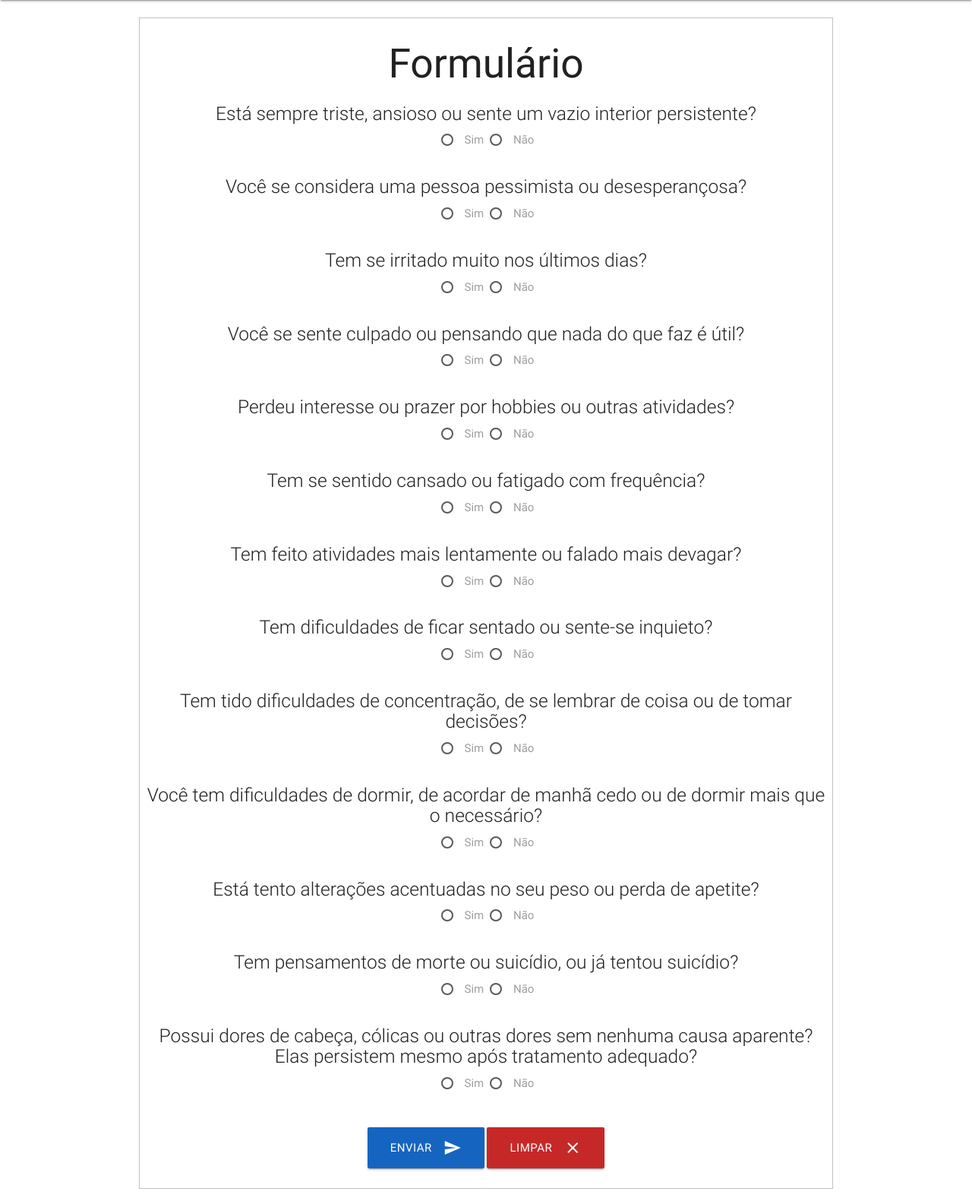
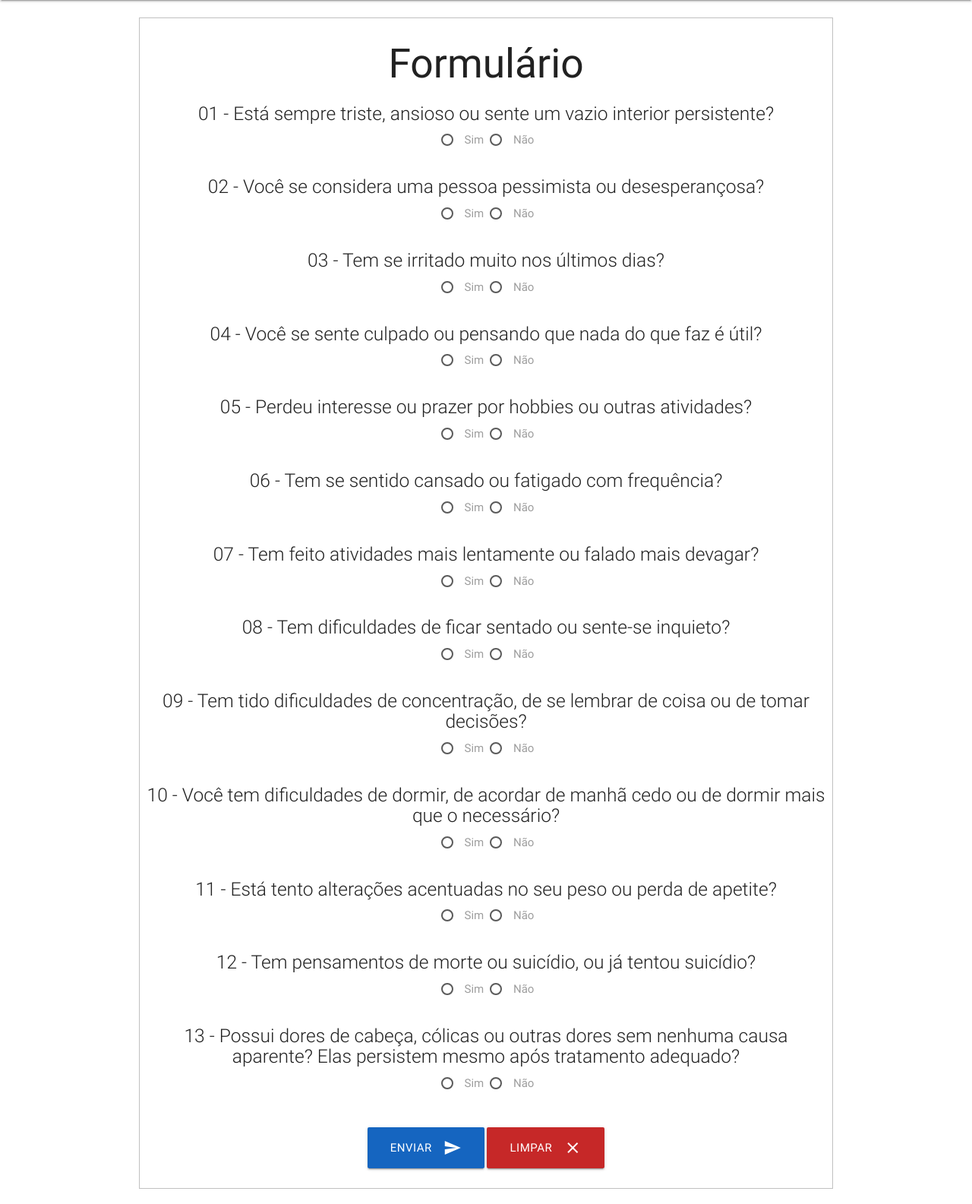
Before and after one commit to IADepressao/rna, a Django app: page /perguntas/ in a window 1280 px wide. Shown: the part 64-1649 px from the top of the page at 76% size. Run offline with Django 3.2, Linux system fonts and the light colour scheme; some libraries are stand-ins or nearby versions.

Commit message:
ultimas mudanças da antiga aplicação
Signed-off-by: Luciano Almeida <mdiebr@gmail.com>

```diff
--- a/depressao/base/views.py
+++ b/depressao/base/views.py
@@ -4,6 +4,7 @@ import datetime
 import json
 import numpy as np
 import random
+import io
 
 
 def hello_msg():
@@ -37,32 +38,36 @@ def home(request):
 def perguntas(request):
     error = False
     if request.method == 'POST':
+        rna = RNA.objects.get_or_create(id=1)[0]
+        rna.executar()
         return redirect('resultados')
-    return render(request, 'app/perguntas.html', {'error': error})
+    return render(request, 'app/perguntas.html')
 
 
 def resultados(request):
-    RNA.objects.all().delete()
-    for n in range(30):
-         r = RNA()
-         r.name = "Produto " + str(n)
-         r.price = random.randint(1,30)
-         r.save()
+    if request.method == 'GET':
+        # qs = Erro.objects.all()
+        # for e in qs:
+        #     memfile = io.BytesIO()
+        #     memfile.write(json.loads(e.valores).encode('latin-1'))
+        #     memfile.seek(0)
+        #     erro = np.load(memfile)
 
-    queryset = RNA.objects.all()
-    names = [obj.name for obj in queryset]
-    prices = [int(obj.price) for obj in queryset]
-    x = np.random.rand(5)
-    y = np.random.rand(5)
-    index = [i for i in range(5)]
+        #     import ipdb
+        #     ipdb.set_trace()
+        #     pass
 
-    context = {
-        'names': json.dumps(names),
-        'prices': json.dumps(prices),
-        'x': json.dumps(x.tolist()),
-        'y': json.dumps(y.tolist()),
-        'index': json.dumps(index),
-    }
+        # i = [i for i in range(qs.count())]
+        x = np.random.rand(5)
+        y = np.random.rand(5)
+        index = [i for i in range(5)]
+
+        context = {
+
+            'x': json.dumps(x.tolist()),
+            'y': json.dumps(y.tolist()),
+            'index': json.dumps(index),
+        }
     return render(request, 'app/resultados.html', context)
 
 
@@ -88,11 +93,9 @@ def configuracoes(request):
                 rna.intervalo = request.POST.get("inter")
                 rna.save()
             if 'submit-train' in request.POST:
-                #update no valor da epoca, usando abs()
-                #executar funcao de treino
                 rna = RNA.objects.get_or_create(id=1)[0]
-                rna.epoca = int(request.POST.get('epoca'))
+                rna.epoca = abs(int(request.POST.get('epoca')))
                 rna.save()
 
-                rna.treinar()
+                rna.executar(testar=True)
             return redirect('home')
--- a/depressao/templates/app/perguntas.html
+++ b/depressao/templates/app/perguntas.html
@@ -22,7 +22,7 @@
             <!-- Início do bloco das perguntas -->
             <!-- Importante notar os grupos de pergutas, além do for no -->
             <!-- label ter que coincidir com o id do input -->
-            <h5 class="light">Está sempre triste, ansioso ou sente um vazio interior persistente?</h5>
+            <h5 class="light">01 - Está sempre triste, ansioso ou sente um vazio interior persistente?</h5>
               <input class="with-gap" name="p01" id="Pergunta01-1" type="radio" value="True" required/>
               <label for="Pergunta01-1">Sim</label>
               <input class="with-gap" name="p01" id="Pergunta01-2" type="radio" value="False" />
@@ -30,7 +30,7 @@
               <br>
               <br>
 
-            <h5 class="light">Você se considera uma pessoa pessimista ou desesperançosa?</h5>
+            <h5 class="light">02 - Você se considera uma pessoa pessimista ou desesperançosa?</h5>
               <input class="with-gap" name="p02" id="Pergunta02-1" type="radio" value="True" required/>
               <label for="Pergunta02-1">Sim</label>
               <input class="with-gap" name="p02" id="Pergunta02-2" type="radio" value="False"/>
@@ -38,7 +38,7 @@
               <br>
               <br>
 
-            <h5 class="light">Tem se irritado muito nos últimos dias?</h5>
+            <h5 class="light">03 - Tem se irritado muito nos últimos dias?</h5>
               <input class="with-gap" name="p03" id="Pergunta03-1" type="radio" value="True" required/>
               <label for="Pergunta03-1">Sim</label>
               <input class="with-gap" name="p03" id="Pergunta03-2" type="radio" value="False"/>
@@ -46,7 +46,7 @@
               <br>
               <br>
 
-            <h5 class="light">Você se sente culpado ou pensando que nada do que faz é útil?</h5>
+            <h5 class="light">04 - Você se sente culpado ou pensando que nada do que faz é útil?</h5>
               <input class="with-gap" name="p04" id="Pergunta04-1" type="radio" value="True" required/>
               <label for="Pergunta04-1">Sim</label>
               <input class="with-gap" name="p04" id="Pergunta04-2" type="radio" value="False"/>
@@ -54,7 +54,7 @@
               <br>
               <br>
 
-            <h5 class="light">Perdeu interesse ou prazer por hobbies ou outras atividades?</h5>
+            <h5 class="light">05 - Perdeu interesse ou prazer por hobbies ou outras atividades?</h5>
               <input class="with-gap" name="p05" id="Pergunta05-1" type="radio" value="True" required/>
               <label for="Pergunta05-1">Sim</label>
               <input class="with-gap" name="p05" id="Pergunta05-2" type="radio" value="False"/>
@@ -62,7 +62,7 @@
               <br>
               <br>
 
-            <h5 class="light">Tem se sentido cansado ou fatigado com frequência?</h5>
+            <h5 class="light">06 - Tem se sentido cansado ou fatigado com frequência?</h5>
               <input class="with-gap" name="p06" id="Pergunta06-1" type="radio" value="True" required/>
               <label for="Pergunta06-1">Sim</label>
               <input class="with-gap" name="p06" id="Pergunta06-2" type="radio" value="False"/>
@@ -70,7 +70,7 @@
               <br>
               <br>
 
-            <h5 class="light">Tem feito atividades mais lentamente ou falado mais devagar?</h5>
+            <h5 class="light">07 - Tem feito atividades mais lentamente ou falado mais devagar?</h5>
               <input class="with-gap" name="p07" id="Pergunta07-1" type="radio" value="True" required/>
               <label for="Pergunta07-1">Sim</label>
               <input class="with-gap" name="p07" id="Pergunta07-2" type="radio" value="False"/>
@@ -78,7 +78,7 @@
               <br>
               <br>
 
-            <h5 class="light">Tem dificuldades de ficar sentado ou sente-se inquieto?</h5>
+            <h5 class="light">08 - Tem dificuldades de ficar sentado ou sente-se inquieto?</h5>
               <input class="with-gap" name="p08" id="Pergunta08-1" type="radio" value="True" required/>
               <label for="Pergunta08-1">Sim</label>
               <input class="with-gap" name="p08" id="Pergunta08-2" type="radio" value="False"/>
@@ -86,7 +86,7 @@
               <br>
               <br>
 
-            <h5 class="light">Tem tido dificuldades de concentração, de se lembrar de coisa ou de tomar decisões?</h5>
+            <h5 class="light">09 - Tem tido dificuldades de concentração, de se lembrar de coisa ou de tomar decisões?</h5>
               <input class="with-gap" name="p09" id="Pergunta09-1" type="radio" value="True" required/>
               <label for="Pergunta09-1">Sim</label>
               <input class="with-gap" name="p09" id="Pergunta09-2" type="radio" value="False"/>
@@ -94,7 +94,7 @@
               <br>
               <br>
 
-            <h5 class="light">Você tem dificuldades de dormir, de acordar de manhã cedo ou de dormir mais que o necessário?</h5>
+            <h5 class="light">10 - Você tem dificuldades de dormir, de acordar de manhã cedo ou de dormir mais que o necessário?</h5>
               <input class="with-gap" name="p10" id="Pergunta10-1" type="radio" value="True" required/>
               <label for="Pergunta10-1">Sim</label>
               <input class="with-gap" name="p10" id="Pergunta10-2" type="radio" value="False"/>
@@ -102,7 +102,7 @@
               <br>
               <br>
 
-            <h5 class="light">Está tento alterações acentuadas no seu peso ou perda de apetite?</h5>
+            <h5 class="light">11 - Está tento alterações acentuadas no seu peso ou perda de apetite?</h5>
               <input class="with-gap" name="p11" id="Pergunta11-1" type="radio" value="True" required/>
               <label for="Pergunta11-1">Sim</label>
               <input class="with-gap" name="p11" id="Pergunta11-2" type="radio" value="False"/>
@@ -110,7 +110,7 @@
               <br>
               <br>
 
-            <h5 class="light">Tem pensamentos de morte ou suicídio, ou já tentou suicídio?</h5>
+            <h5 class="light">12 - Tem pensamentos de morte ou suicídio, ou já tentou suicídio?</h5>
               <input class="with-gap" name="p12" id="Pergunta12-1" type="radio" value="True" required/>
               <label for="Pergunta12-1">Sim</label>
               <input class="with-gap" name="p12" id="Pergunta12-2" type="radio" value="False"/>
@@ -118,7 +118,7 @@
               <br>
               <br>
 
-              <h5 class="light">Possui dores de cabeça, cólicas ou outras dores sem nenhuma causa aparente? Elas persistem mesmo após tratamento adequado?</h5>
+              <h5 class="light">13 - Possui dores de cabeça, cólicas ou outras dores sem nenhuma causa aparente? Elas persistem mesmo após tratamento adequado?</h5>
               <input class="with-gap" name="p13" id="Pergunta13-1" type="radio" value="True" required/>
               <label for="Pergunta13-1">Sim</label>
               <input class="with-gap" name="p13" id="Pergunta13-2" type="radio" value="False"/>
```
Also changed, not shown: depressao/base/models.py (+79 -80 lines), depressao/templates/app/resultados.html (+38 -39 lines).
